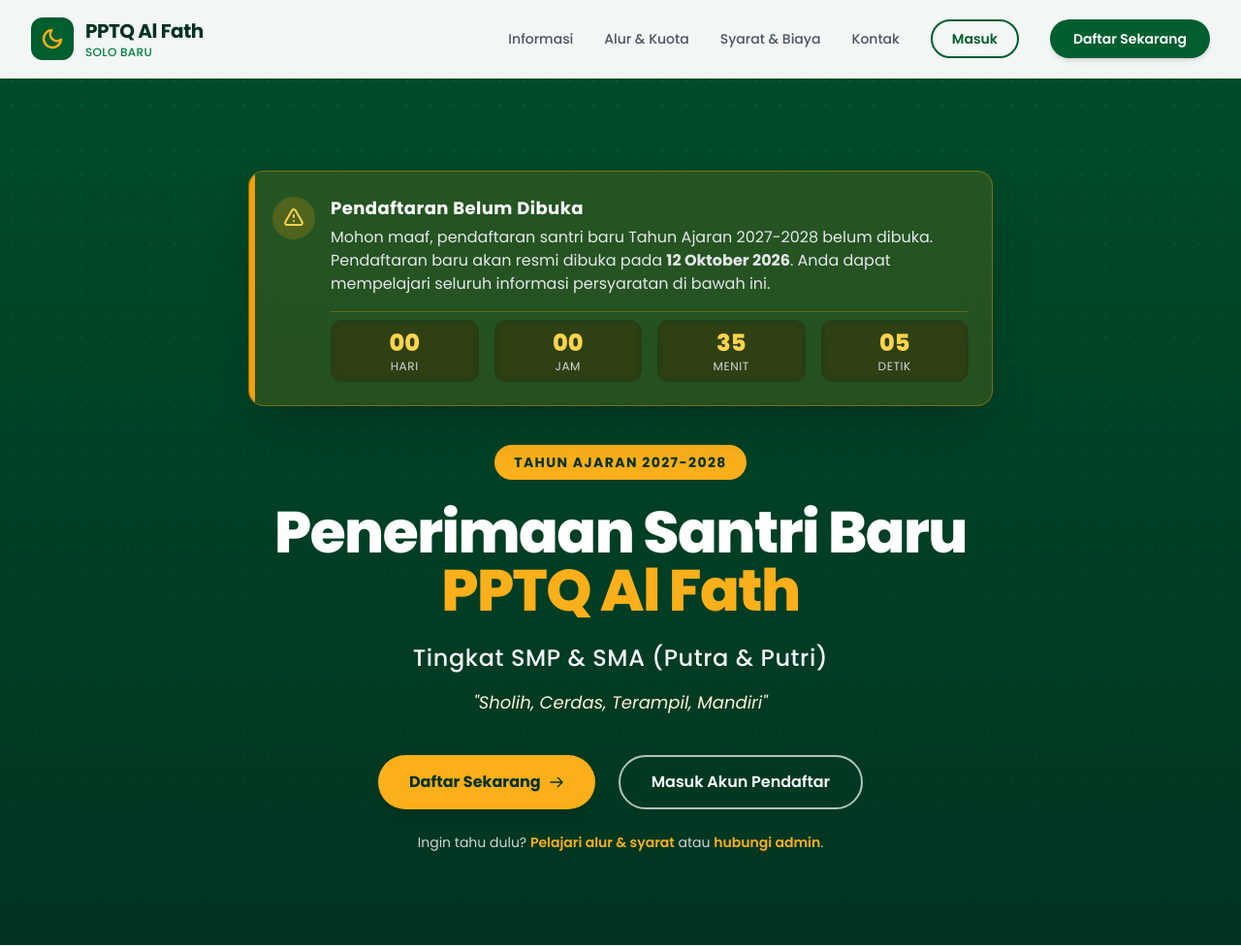
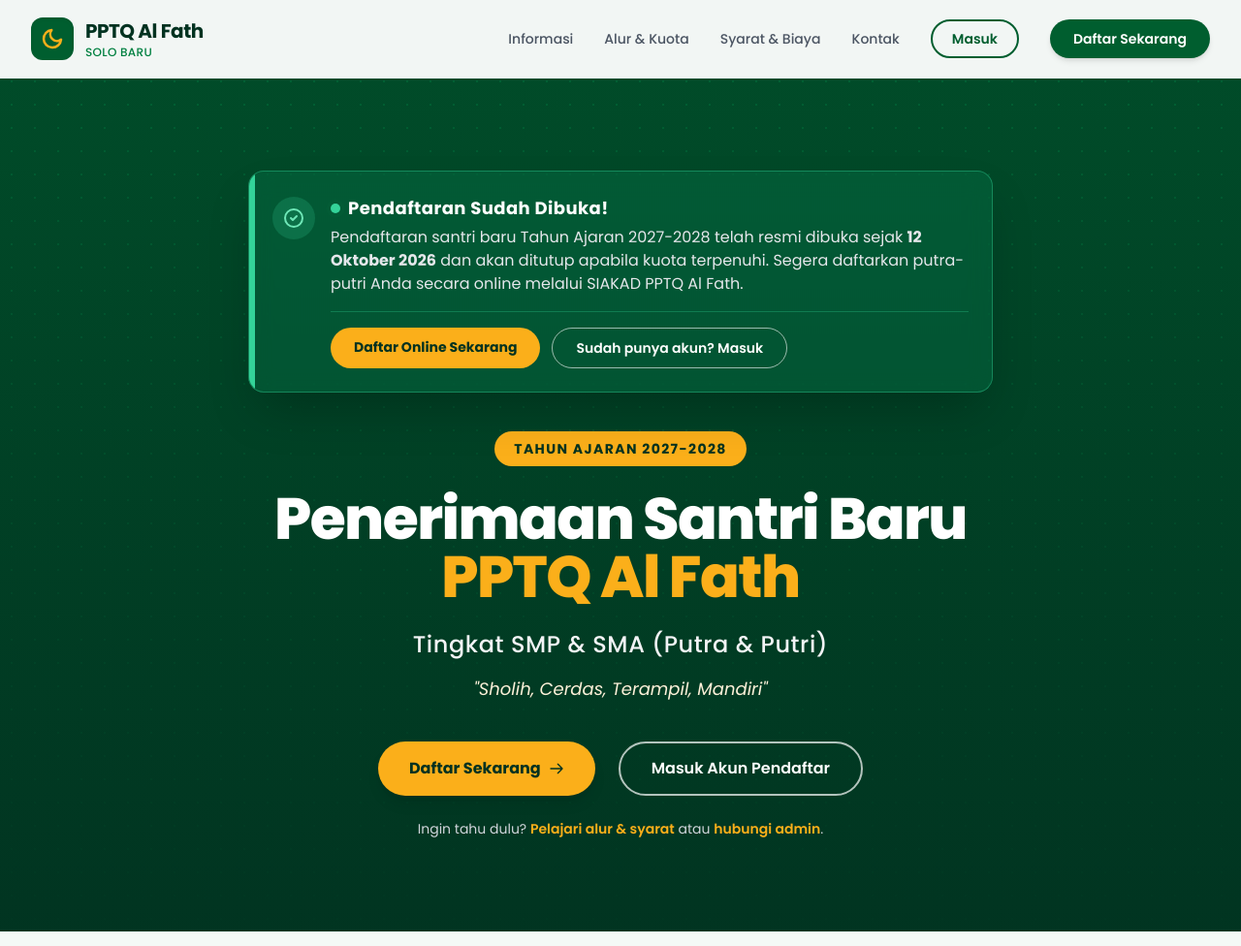
Before and after one commit to sidiq4417/psb, a PHP site: page /default.php in a window 1280 px wide. Shown: the top 976 px of the page at 97% size. Run offline with PHP 8.4, Linux system fonts and the light colour scheme; some libraries are stand-ins or nearby versions.

Commit message:
Ubah tampilan PSB menjadi pendaftaran sudah dibuka
Ganti banner 'Belum Dibuka' + hitung mundur dengan banner 'Sudah Dibuka'
beserta tombol Daftar/Masuk ke SIAKAD, hapus script countdown, dan
sebutkan opsi pendaftaran online di langkah 01 alur pendaftaran.

Co-Authored-By: Claude Opus 5.5 <noreply@anthropic.com>
Claude-Session: https://claude.ai/code/session_011AgmgfL5ksVLSCDfPtebLt

```diff
--- a/default.php
+++ b/default.php
@@ -110,37 +110,24 @@
         <div class="absolute inset-0 bg-gradient-to-b from-brand-dark/40 to-brand-dark opacity-95"></div>
 
         <div class="relative max-w-4xl mx-auto text-center z-10">
-            <!-- Banner Pemberitahuan Belum Buka & Hitung Mundur -->
-            <div class="bg-amber-500/15 backdrop-blur-md border border-amber-500/40 text-left p-4 sm:p-6 rounded-2xl shadow-2xl mb-10 max-w-3xl mx-auto relative overflow-hidden">
-                <div class="absolute left-0 top-0 bottom-0 w-1.5 bg-amber-500"></div>
+            <!-- Banner Pendaftaran Dibuka -->
+            <div class="bg-emerald-500/15 backdrop-blur-md border border-emerald-400/40 text-left p-4 sm:p-6 rounded-2xl shadow-2xl mb-10 max-w-3xl mx-auto relative overflow-hidden">
+                <div class="absolute left-0 top-0 bottom-0 w-1.5 bg-emerald-400"></div>
                 <div class="flex items-start gap-4">
-                    <div class="bg-amber-500/20 p-2.5 rounded-full flex-shrink-0 mt-0.5">
-                        <svg class="w-6 h-6 text-amber-300" fill="none" stroke="currentColor" viewBox="0 0 24 24"><path stroke-linecap="round" stroke-linejoin="round" stroke-width="2" d="M12 9v2m0 4h.01m-6.938 4h13.856c1.54 0 2.502-1.667 1.732-3L13.732 4c-.77-1.333-2.694-1.333-3.464 0L3.34 16c-.77 1.333.192 3 1.732 3z"></path></svg>
+                    <div class="bg-emerald-400/20 p-2.5 rounded-full flex-shrink-0 mt-0.5">
+                        <svg class="w-6 h-6 text-emerald-300" fill="none" stroke="currentColor" viewBox="0 0 24 24"><path stroke-linecap="round" stroke-linejoin="round" stroke-width="2" d="M9 12l2 2 4-4m6 2a9 9 0 11-18 0 9 9 0 0118 0z"></path></svg>
                     </div>
                     <div class="flex-1">
-                        <p class="font-bold text-base sm:text-lg text-white tracking-wide mb-1">Pendaftaran Belum Dibuka</p>
+                        <p class="font-bold text-base sm:text-lg text-white tracking-wide mb-1 flex items-center gap-2">
+                            <span class="relative flex h-2.5 w-2.5"><span class="animate-ping absolute inline-flex h-full w-full rounded-full bg-emerald-300 opacity-75"></span><span class="relative inline-flex rounded-full h-2.5 w-2.5 bg-emerald-400"></span></span>
+                            Pendaftaran Sudah Dibuka!
+                        </p>
                         <p class="text-sm sm:text-base text-gray-200 leading-relaxed mb-4">
-                            Mohon maaf, pendaftaran santri baru Tahun Ajaran 2027-2028 belum dibuka. Pendaftaran baru akan resmi dibuka pada <strong>12 Oktober 2026</strong>. Anda dapat mempelajari seluruh informasi persyaratan di bawah ini.
+                            Pendaftaran santri baru Tahun Ajaran 2027-2028 telah resmi dibuka sejak <strong>12 Oktober 2026</strong> dan akan ditutup apabila kuota terpenuhi. Segera daftarkan putra-putri Anda secara online melalui SIAKAD PPTQ Al Fath.
                         </p>
-
-                        <!-- Countdown Timer Grid -->
-                        <div class="grid grid-cols-4 gap-2 sm:gap-4 pt-2 border-t border-amber-500/30 text-center">
-                            <div class="bg-black/30 backdrop-blur-sm p-2 rounded-xl">
-                                <div id="days" class="text-xl sm:text-2xl font-black text-amber-300">00</div>
-                                <div class="text-[10px] sm:text-xs text-gray-300 uppercase tracking-wider">Hari</div>
-                            </div>
-                            <div class="bg-black/30 backdrop-blur-sm p-2 rounded-xl">
-                                <div id="hours" class="text-xl sm:text-2xl font-black text-amber-300">00</div>
-                                <div class="text-[10px] sm:text-xs text-gray-300 uppercase tracking-wider">Jam</div>
-                            </div>
-                            <div class="bg-black/30 backdrop-blur-sm p-2 rounded-xl">
-                                <div id="minutes" class="text-xl sm:text-2xl font-black text-amber-300">00</div>
-                                <div class="text-[10px] sm:text-xs text-gray-300 uppercase tracking-wider">Menit</div>
-                            </div>
-                            <div class="bg-black/30 backdrop-blur-sm p-2 rounded-xl">
-                                <div id="seconds" class="text-xl sm:text-2xl font-black text-amber-300">00</div>
-                                <div class="text-[10px] sm:text-xs text-gray-300 uppercase tracking-wider">Detik</div>
-                            </div>
+                        <div class="flex flex-col sm:flex-row gap-3 pt-4 border-t border-emerald-400/30">
+                            <a href="https://siakad.alfathsolobaru.com/psb/register" class="bg-accent-main hover:bg-accent-hover text-brand-dark font-bold py-2.5 px-6 rounded-full text-sm text-center transition-all">Daftar Online Sekarang</a>
+                            <a href="https://siakad.alfathsolobaru.com/psb" class="border border-white/60 text-white hover:bg-white/10 font-semibold py-2.5 px-6 rounded-full text-sm text-center transition-all">Sudah punya akun? Masuk</a>
                         </div>
                     </div>
                 </div>
@@ -270,9 +257,9 @@
                     <div class="flex flex-col sm:flex-row gap-5 md:gap-8 items-start group">
                         <div class="bg-white border-[4px] border-brand-primary text-brand-primary font-bold w-16 h-16 md:w-20 md:h-20 rounded-full flex items-center justify-center text-xl md:text-2xl flex-shrink-0 shadow-sm group-hover:bg-brand-primary group-hover:text-white transition-all duration-300">01</div>
                         <div class="bg-brand-pale p-6 md:p-8 rounded-3xl shadow-sm border border-brand-light flex-1 w-full group-hover:shadow-md transition-shadow relative overflow-hidden">
-                            <div class="absolute top-0 right-0 bg-brand-primary text-white text-xs font-bold px-4 py-1.5 rounded-bl-xl">Mulai 12 Okt - Kuota Terpenuhi</div>
+                            <div class="absolute top-0 right-0 bg-brand-primary text-white text-xs font-bold px-4 py-1.5 rounded-bl-xl">Dibuka 12 Okt 2026 - Kuota Terpenuhi</div>
                             <h4 class="font-extrabold text-xl md:text-2xl text-brand-dark mb-3 mt-2">Pendaftaran & Input Data</h4>
-                            <p class="text-gray-700 text-base md:text-lg leading-relaxed">Calon siswa melakukan pendaftaran dan input data dengan cara datang ke PPTQ Al-FATH Solo Baru di jam kerja (Senin - Kamis pukul 09.00-15.00). <br><span class="font-semibold text-red-600 mt-2 block">(Pendaftaran ditutup apabila kuota pendaftaran terpenuhi)</span></p>
+                            <p class="text-gray-700 text-base md:text-lg leading-relaxed">Calon siswa melakukan pendaftaran dan input data secara online melalui <a href="https://siakad.alfathsolobaru.com/psb/register" class="font-semibold text-brand-primary underline hover:text-brand-dark">SIAKAD PPTQ Al Fath</a>, atau datang langsung ke PPTQ Al-FATH Solo Baru di jam kerja (Senin - Kamis pukul 09.00-15.00). <br><span class="font-semibold text-red-600 mt-2 block">(Pendaftaran ditutup apabila kuota pendaftaran terpenuhi)</span></p>
                         </div>
                     </div>
 
@@ -481,32 +468,6 @@
 
         btn.addEventListener('click', toggleMenu);
         mobileLinks.forEach(link => link.addEventListener('click', toggleMenu));
-
-        // Countdown Timer to October 12, 2026 00:00:00
-        const countDownDate = new Date("Oct 12, 2026 00:00:00").getTime();
-
-        const x = setInterval(function() {
-            const now = new Date().getTime();
-            const distance = countDownDate - now;
-
-            const days = Math.floor(distance / (1000 * 60 * 60 * 24));
-            const hours = Math.floor((distance % (1000 * 60 * 60 * 24)) / (1000 * 60 * 60));
-            const minutes = Math.floor((distance % (1000 * 60 * 60)) / (1000 * 60));
-            const seconds = Math.floor((distance % (1000 * 60)) / 1000);
-
-            document.getElementById("days").innerText = String(days).padStart(2, '0');
-            document.getElementById("hours").innerText = String(hours).padStart(2, '0');
-            document.getElementById("minutes").innerText = String(minutes).padStart(2, '0');
-            document.getElementById("seconds").innerText = String(seconds).padStart(2, '0');
-
-            if (distance < 0) {
-                clearInterval(x);
-                document.getElementById("days").innerText = "00";
-                document.getElementById("hours").innerText = "00";
-                document.getElementById("minutes").innerText = "00";
-                document.getElementById("seconds").innerText = "00";
-            }
-        }, 1000);
     </script>
 </body>
 </html>
```
